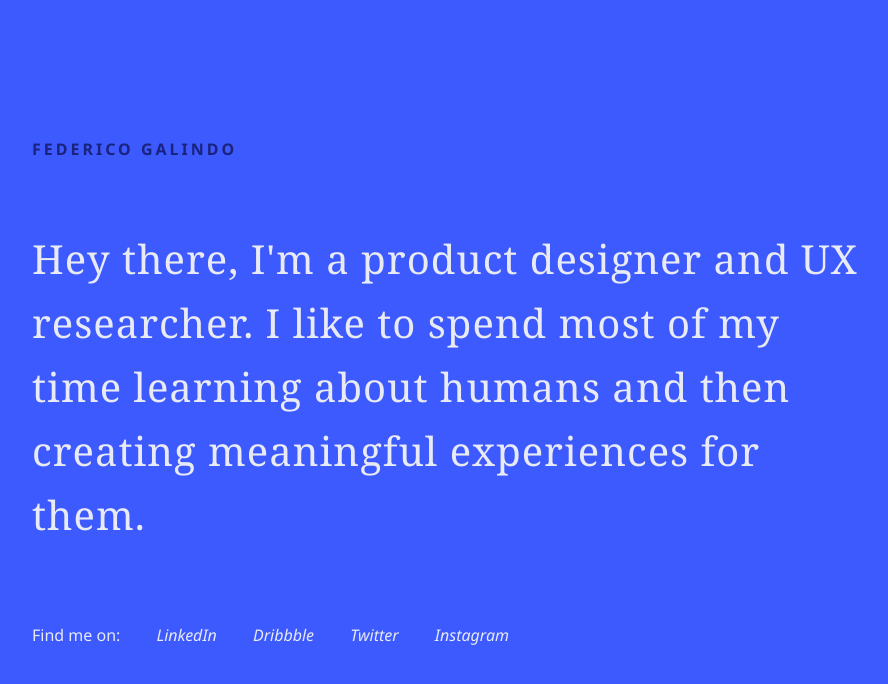
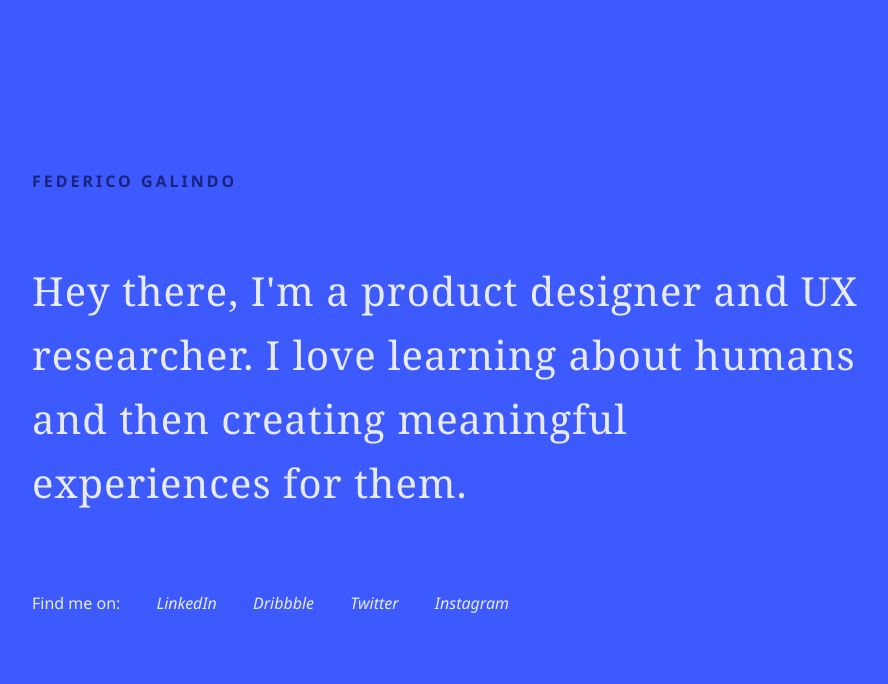
Before and after one commit to fedg/fedg.github.io, a plain HTML site: page index.html in a window 1280 px wide. Shown: the whole page, without its empty margins (160-1048 px from the left). Drawn offline with Linux system fonts and the light colour scheme.

Commit message:
Landing message update

```diff
--- a/index.html
+++ b/index.html
@@ -22,7 +22,7 @@
   <div class="container">
     <section>
       <h4>FEDERICO GALINDO</h4>
-      <h1>Hey there, I'm a product designer and UX researcher. I like to spend most of my time learning about humans and then creating meaningful experiences for them.</h1>
+      <h1>Hey there, I'm a product designer and UX researcher. I love learning about humans and then creating meaningful experiences for them.</h1>
       <ul>
         <li>Find me on:</li>
         <li><a href="https://www.linkedin.com/in/fedgalindo/">LinkedIn</a></li>
```
